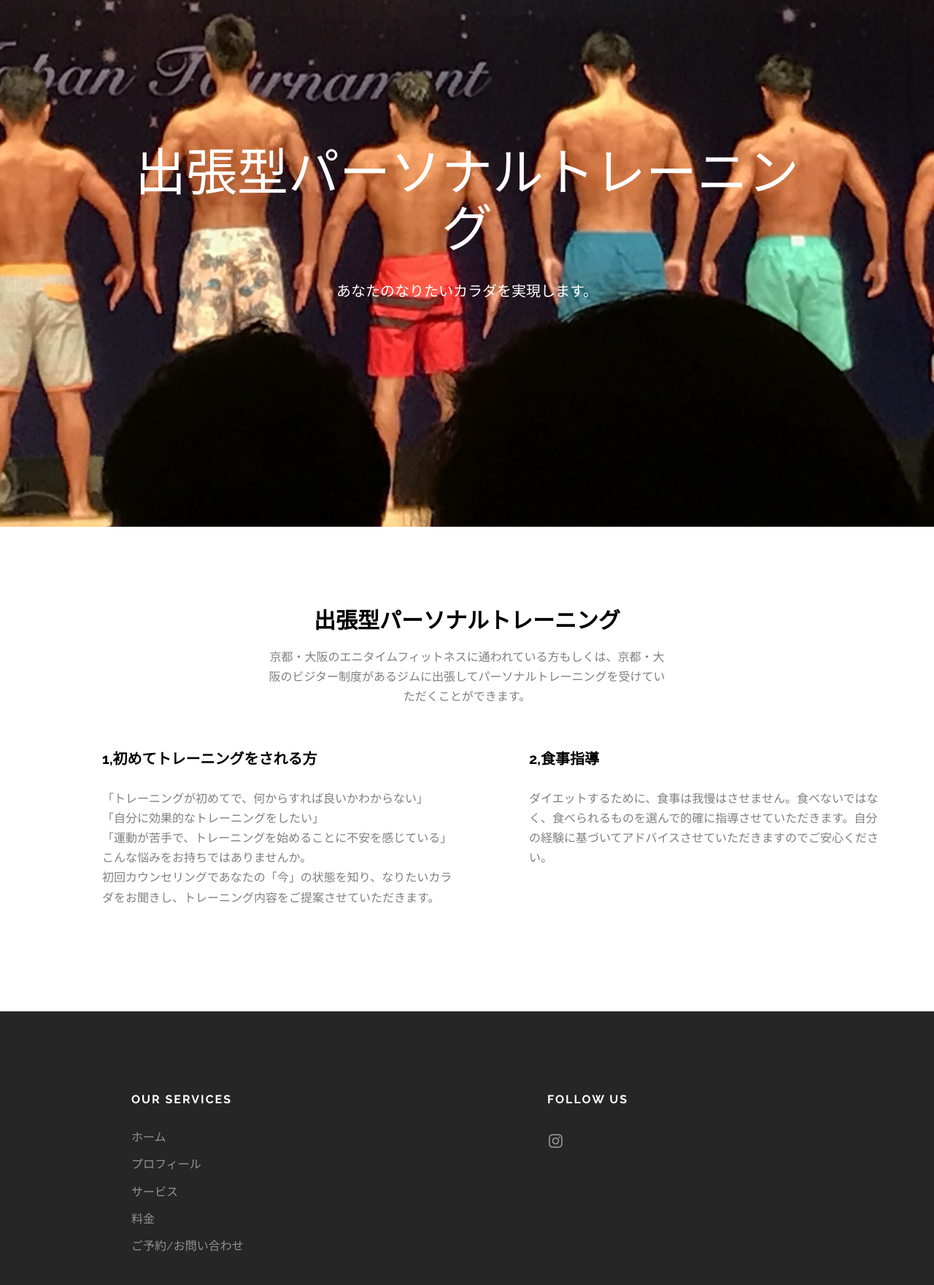
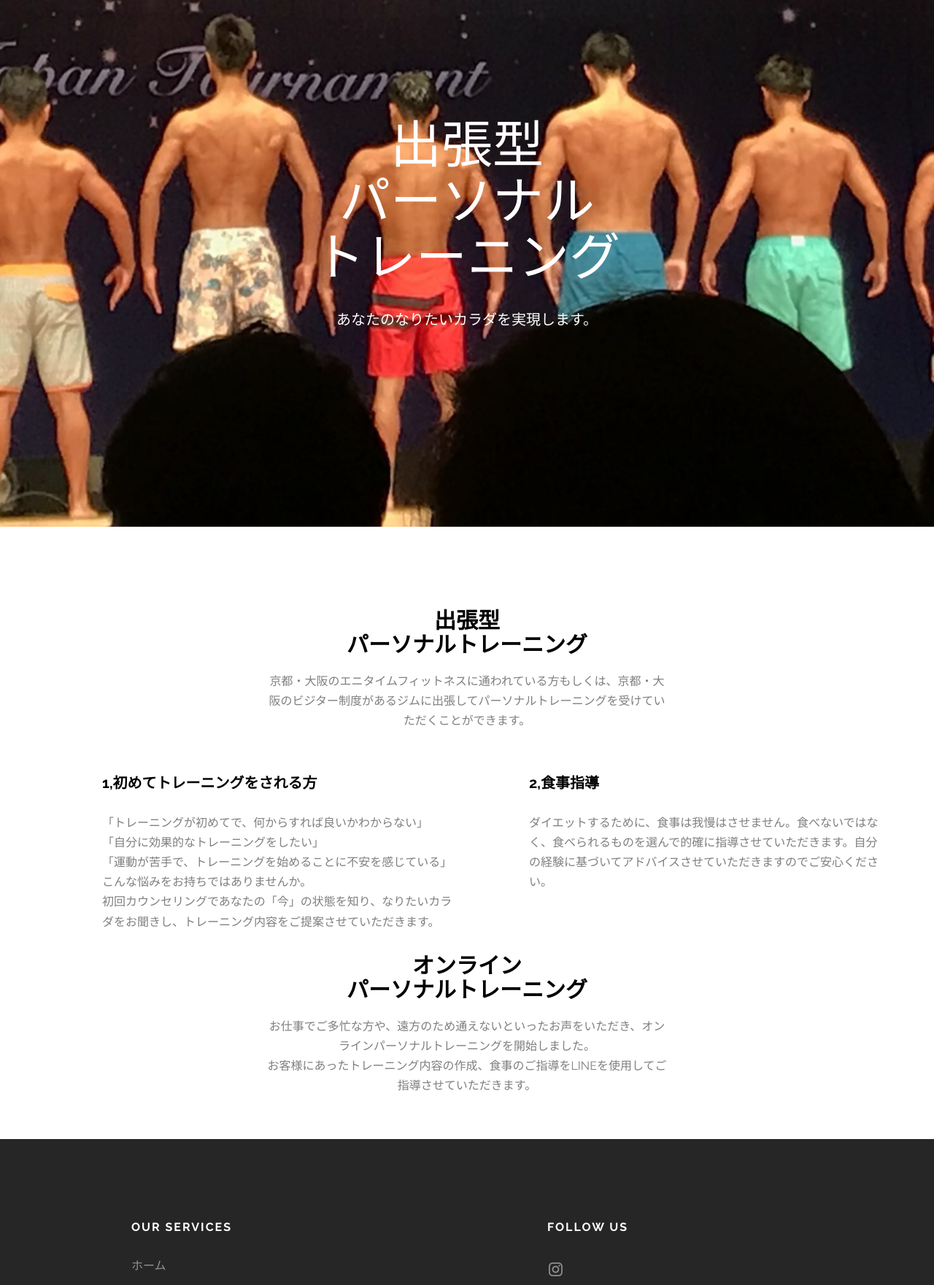
Before and after one commit to daisuke8929/fitness, a plain HTML site: page services.html in a window 1280 px wide. Shown: the part 158-1919 px from the top of the page at 73% size. Drawn offline with Linux system fonts and the light colour scheme; files whose address does not match are found by name.

```diff
--- a/services.html
+++ b/services.html
@@ -92,7 +92,7 @@
 		   		<div class="container">
 		   			<div class="col-md-10 col-md-offset-1 text-center js-fullheight slider-text">
 		   				<div class="slider-text-inner">
-		   					<h2>出張型パーソナルトレーニング</h2>
+		   					<h2>出張型</br>パーソナル</br>トレーニング</h2>
 		   					<p class="fh5co-lead">あなたのなりたいカラダを実現します。</p>
 		   				</div>
 		   			</div>
@@ -107,7 +107,7 @@
 		<div class="container">
 			<div class="row">
 				<div class="col-md-6 col-md-offset-3 text-center fh5co-heading animate-box">
-					<h2>出張型パーソナルトレーニング</h2>
+					<h2>出張型</br>パーソナルトレーニング</h2>
 					<p>京都・大阪のエニタイムフィットネス</a>に通われている方もしくは、京都・大阪のビジター制度があるジムに出張してパーソナルトレーニングを受けていただくことができます。</p>
 				</div>
 			</div>
@@ -133,7 +133,15 @@
 
 			</div>
 		</div>
+			<div class="container">
+			<div class="row">
+				<div class="col-md-6 col-md-offset-3 text-center fh5co-heading animate-box">
+					<h2>オンライン</br>パーソナルトレーニング</h2>
+					<p>お仕事でご多忙な方や、遠方のため通えないといったお声をいただき、オンラインパーソナルトレーニングを開始しました。</br>お客様にあったトレーニング内容の作成、食事のご指導をLINEを使用してご指導させていただきます。</p>
+				</div>
+			</div>
 	</div>
+
 
 
 
```
Also changed, not shown: about.html (+1 -0 lines), index.html (+12 -0 lines), pricing.html (+11 -3 lines).
